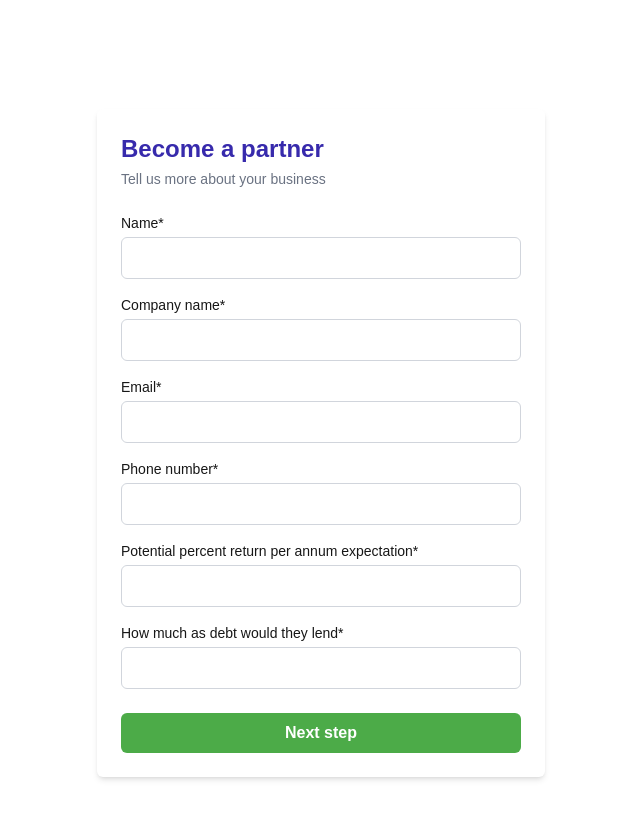
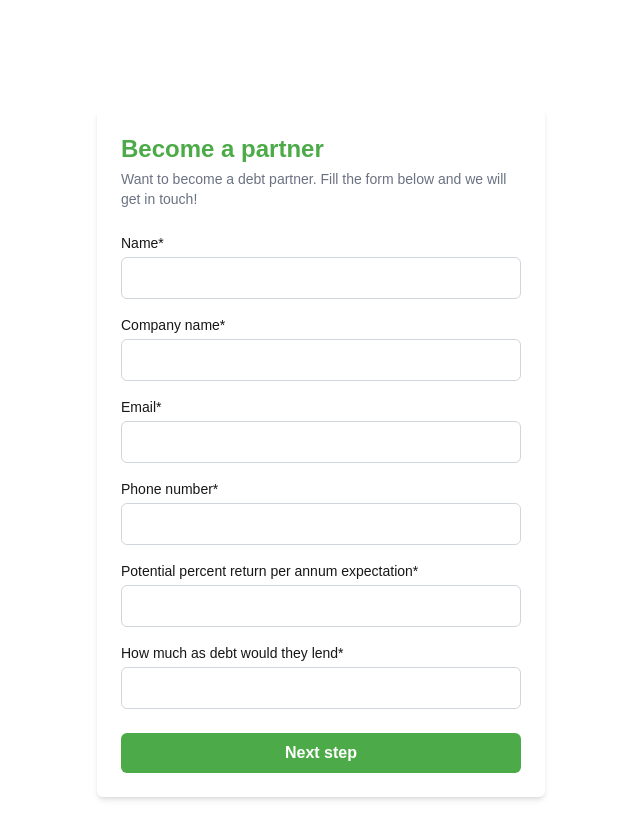
Before and after one commit to Leevai-Kaugu/fanaka-web-app, a Next.js app: page /partners in a window 1280 px wide. Shown: the part 900-1739 px from the top of the page, without its empty margins (319-959 px from the left). Built offline with nearby package versions, Linux system fonts and the light colour scheme.

Commit message:
partners form corrected

```diff
--- a/components/partner_form/page.tsx
+++ b/components/partner_form/page.tsx
@@ -24,8 +24,8 @@ export default function PartnerApplicationForm() {
 
   return (
     <form onSubmit={handleSubmit} className="max-w-md mx-auto bg-white p-6 rounded-md shadow-md">
-      <h2 className="text-2xl font-bold text-indigo-800 mb-1">Become a partner</h2>
-      <p className="text-sm text-gray-500 mb-6">Tell us more about your business</p>
+      <h2 className="text-2xl font-bold text-fp mb-1">Become a partner</h2>
+      <p className="text-sm text-gray-500 mb-6">Want to become a debt partner. Fill the form below and we will get in touch!</p>
 
       <div className="mb-4">
         <label className="block text-sm font-medium mb-1">Name*</label>
```
